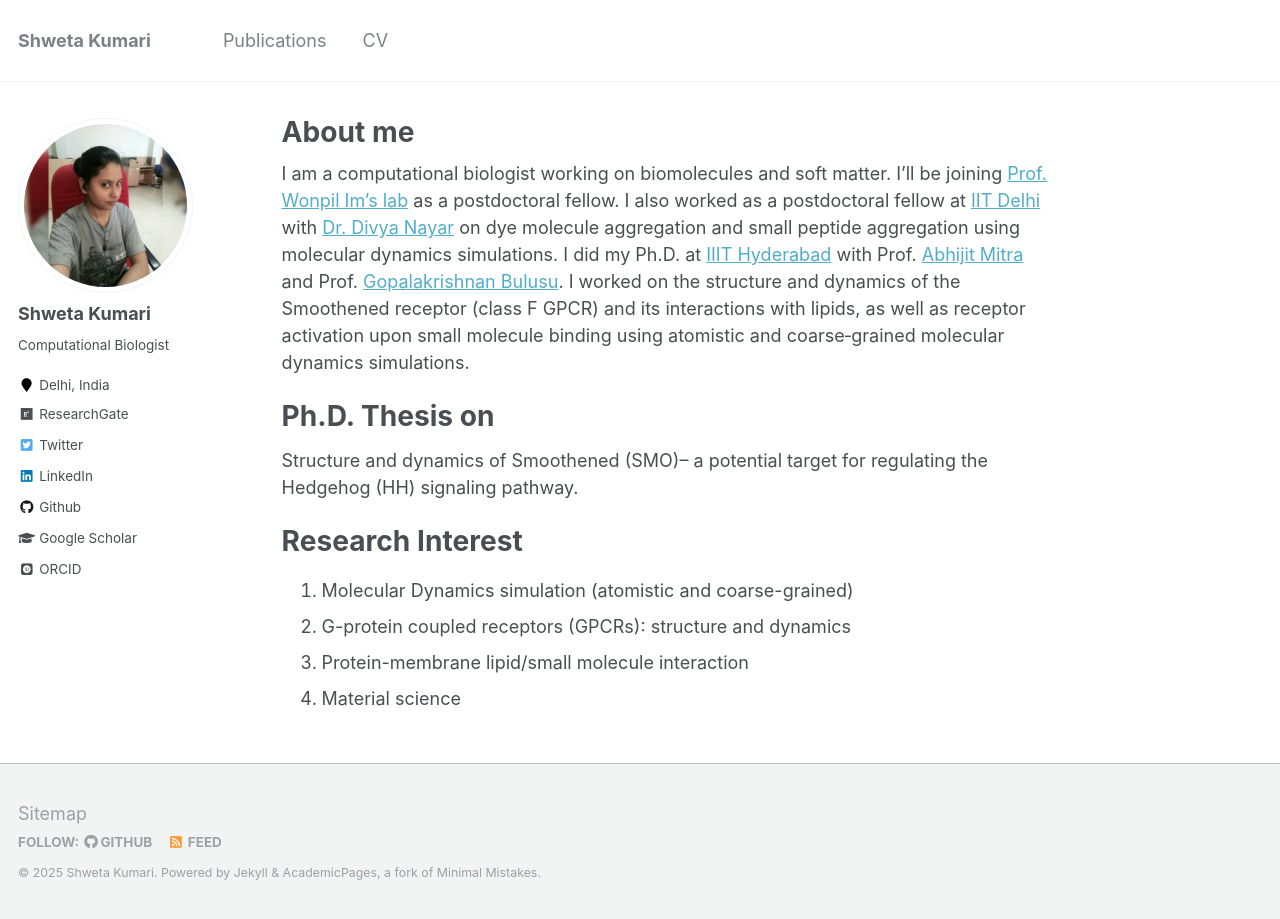
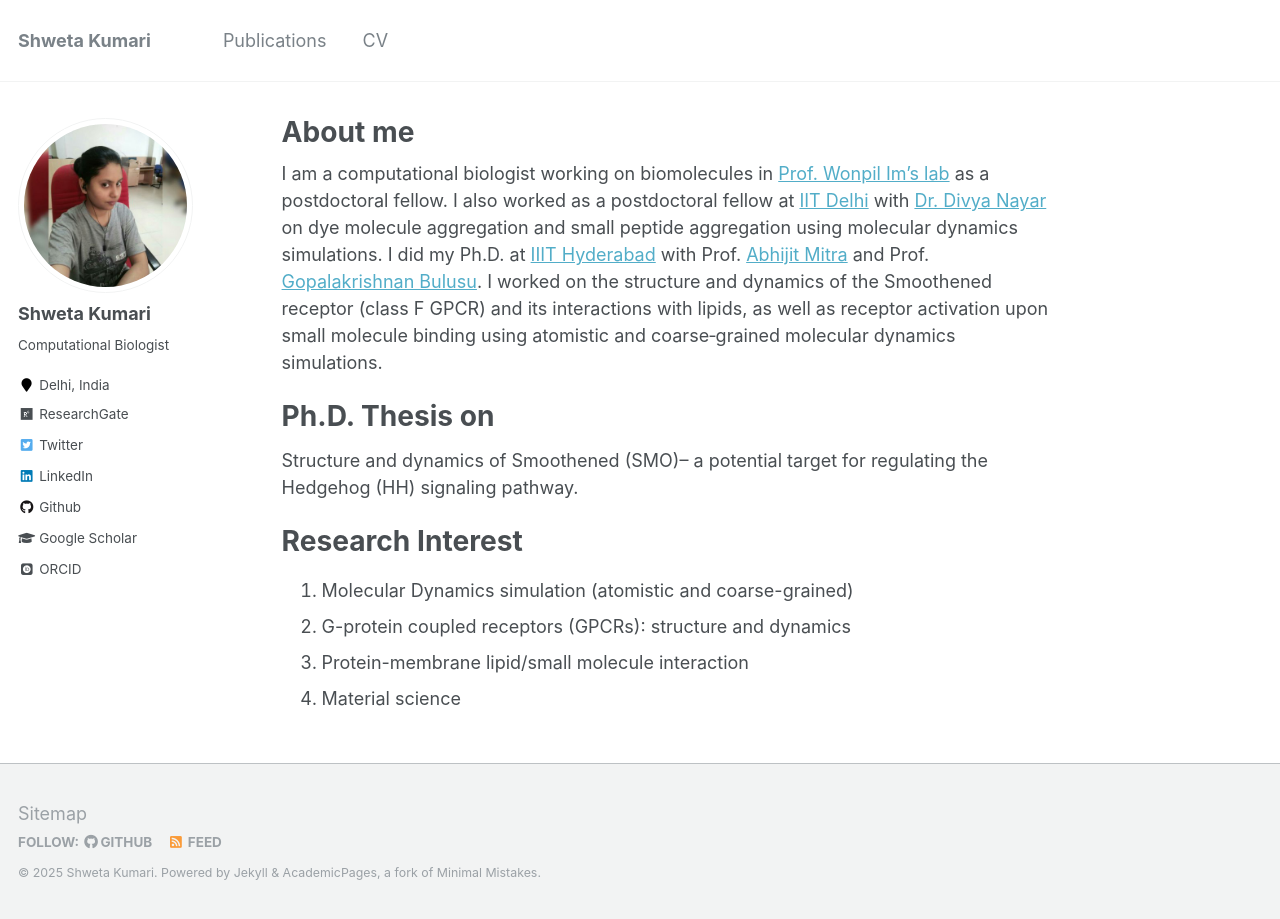
Before and after one commit to shweta-Moni/shweta-Moni.github.io, a Jekyll site: the page built from _pages/about.md, in a window 1280 px wide. Built offline with Jekyll 4.4.1, drawn with Linux system fonts in a browser that asks for light colours; some web fonts are replaced.

Commit message:
Update about.md

```diff
--- a/_pages/about.md
+++ b/_pages/about.md
@@ -8,11 +8,7 @@
   - /about.html
 ---
 
-I am a computational biologist working on biomolecules and soft matter. I'll be joining [Prof. Wonpil Im's lab](https://compbio.lehigh.edu/){:target="_blank"} as a postdoctoral fellow. I also worked as a postdoctoral fellow
-at [IIT Delhi](https://home.iitd.ac.in/){:target="_blank"} with [Dr. Divya Nayar](https://sites.google.com/prod/view/divyanayar/){:target="_blank"} on dye molecule aggregation and small peptide aggregation using molecular dynamics simulations. I did my Ph.D. at [IIIT
-Hyderabad](https://www.iiit.ac.in/){:target="_blank"} with Prof. [Abhijit Mitra](https://faculty.iiit.ac.in/~abi_chem/web/){:target="_blank"} and Prof. [Gopalakrishnan Bulusu](https://www.linkedin.com/in/gopalakrishnan-bulusu-82a1705/?originalSubdomain=in){:target="_blank"}. I worked on the structure and dynamics of
-the Smoothened receptor (class F GPCR) and its interactions with lipids, as well as receptor activation upon small
-molecule binding using atomistic and coarse‑grained molecular dynamics simulations.
+I am a computational biologist working on biomolecules in [Prof. Wonpil Im's lab](https://compbio.lehigh.edu/){:target="_blank"} as a postdoctoral fellow. I also worked as a postdoctoral fellow at [IIT Delhi](https://home.iitd.ac.in/){:target="_blank"} with [Dr. Divya Nayar](https://sites.google.com/prod/view/divyanayar/){:target="_blank"} on dye molecule aggregation and small peptide aggregation using molecular dynamics simulations. I did my Ph.D. at [IIIT Hyderabad](https://www.iiit.ac.in/){:target="_blank"} with Prof. [Abhijit Mitra](https://faculty.iiit.ac.in/~abi_chem/web/){:target="_blank"} and Prof. [Gopalakrishnan Bulusu](https://www.linkedin.com/in/gopalakrishnan-bulusu-82a1705/?originalSubdomain=in){:target="_blank"}. I worked on the structure and dynamics of the Smoothened receptor (class F GPCR) and its interactions with lipids, as well as receptor activation upon small molecule binding using atomistic and coarse‑grained molecular dynamics simulations.
 
 Ph.D. Thesis on
 ======
```
